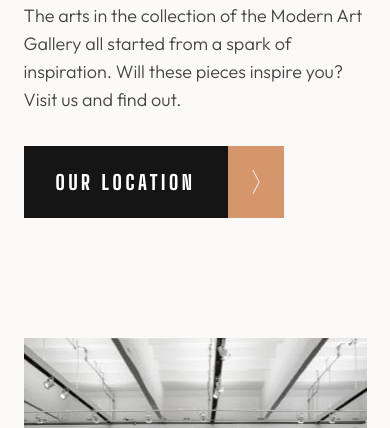
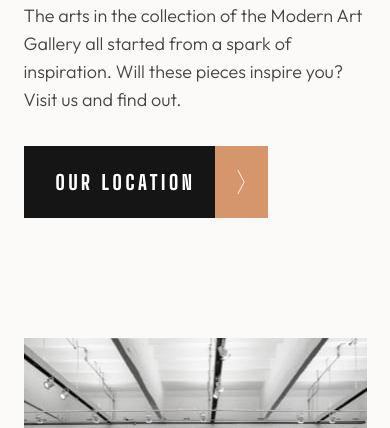
Before and after one commit to arfarobs/art-gallery-website, a plain HTML site: page index.html in a window 390 px wide. Shown: the part 416-844 px from the top of the page. Drawn offline with Linux system fonts and the light colour scheme.

Commit message:
Fixed button

```diff
--- a/config.js
+++ /dev/null
@@ -1,3 +0,0 @@
-const config = {
-    MY_KEY: 'pk.eyJ1IjoiYXJmYXJvYnMiLCJhIjoiY2wxMGhuNnJlMDU0ODNrcnprM2FieDYwZyJ9.shCLpqfyIUhfeZGaWoEghA'
-}
--- a/index.html
+++ b/index.html
@@ -29,10 +29,10 @@
       </p>
       <form action="./location.html">
         <button type="submit">Our location
-          <div class="arrow-container">
-            <img src="./resources/assets/icon-arrow-right.svg" alt="" aria-hidden="true"/>
-          </div>
         </button>
+        <div class="arrow-container">
+          <img src="./resources/assets/icon-arrow-right.svg" alt="" aria-hidden="true"/>
+        </div>
       </form>
     </header>
 
--- a/resources/CSS/index.css
+++ b/resources/CSS/index.css
@@ -83,8 +83,14 @@ button, .arrow-container {
     transition: background 0.3s ease-in-out;
 }
 
+form {
+    display: flex;
+    width: 260px;
+    height: 72px;
+}
+
 button {
-    width: 260px;
+    width: 204px;
     height: 72px;
     background: #151515;
     display: flex;
@@ -102,9 +108,6 @@ button {
     width: 56px;
     height: 72px;
     background: #D5966C;
-    position: absolute;
-    right: 0;
-    top: 0;
     display: flex;
     justify-content: center;
     align-items: center;
@@ -428,7 +431,7 @@ ul a:hover, ul a:focus-visible {
     }
 
     h3 {
-        font-size: 31px;
+        font-size: 30px;
         width: 160px;
     }
 
--- a/resources/CSS/location.css
+++ b/resources/CSS/location.css
@@ -67,6 +67,9 @@ form {
     z-index: 2;
     left: 0;
     top: 0;
+    display: flex;
+    width: 264px;
+    height: 72px;
 }
 
 button, .arrow-container {
@@ -75,7 +78,7 @@ button, .arrow-container {
 }
 
 button {
-    width: 264px;
+    width: 208px;
     height: 72px;
     background: #151515;
     display: flex;
@@ -85,16 +88,13 @@ button {
     line-height: 24px;
     letter-spacing: 3.63636px;
     color: #FFFFFF;
-    padding: 24px 35px 24px 84px;
+    padding: 24px 0 24px 32px;
 }
 
 .arrow-container {
     width: 56px;
     height: 72px;
     background: #D5966C;
-    position: absolute;
-    left: 0;
-    top: 0;
     display: flex;
     justify-content: center;
     align-items: center;
@@ -309,7 +309,7 @@ ul a:hover, ul a:focus-visible {
 
     h3 {
         width: 160px;
-        font-size: 31px;
+        font-size: 30px;
     }
 
     footer p {
```
Also changed, not shown: location.html (+3 -4 lines).
